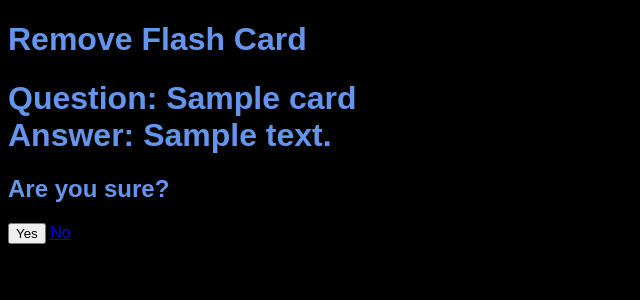
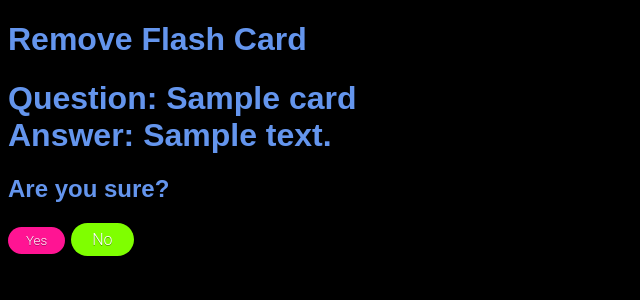
Before and after one commit to GreyPaperclip/python_flask_learning2, a Flask app: template templates/remove_card.html in a window 1280 px wide. Shown: the top 300 px of the page, without its empty margins (0-640 px from the left). Run offline with Flask 2, Linux system fonts and the light colour scheme; the template is opened without the code that fills it: most values are stand-ins (such as "Sample title", 1, 10 or a date in 2020).

Commit message:
Added improved buttons

```diff
--- a/static/button.css
+++ b/static/button.css
@@ -22,3 +22,30 @@ display:block;
 margin:0.2em auto;
 }
 }
+
+button.buttonx{
+display:inline-block;
+padding:0.3em 1.2em;
+margin:0 0.1em 0.1em 0;
+border:0.16em solid rgba(255,255,255,0);
+border-radius:2em;
+box-sizing: border-box;
+text-decoration:none;
+font-family:'Roboto',sans-serif;
+font-weight:300;
+color:#FFFFFF;
+text-shadow: 0 0.04em 0.04em rgba(0,0,0,0.35);
+text-align:center;
+transition: all 0.2s;
+}
+button.buttonx:hover{
+border-color: rgba(255,255,255,1);
+}
+}
+
+@media all and (max-width:30em){
+button.buttonx{
+display:block;
+margin:0.2em auto;
+}
+}
--- a/templates/remove_card.html
+++ b/templates/remove_card.html
@@ -3,14 +3,17 @@
 {% block title %}Remove Flash Card{% endblock %}
 
 {% block content %}
+
+    <link rel="stylesheet" type="text/css" href="{{ url_for('static', filename='button.css') }}">
+
     <h1>Remove Flash Card<h1>
     Question: {{ card.question }} <br>
     Answer: {{ card.answer }}
 
     <h2>Are you sure?</h2>
     <form method="post">
-        <button type="submit">Yes</button>
-        <a href="{{ url_for('welcome') }}">No</a>
+        <button type="submit" class="buttonx" style="background-color: deeppink">Yes</button>
+         <a href="{{ url_for('welcome') }}" class="button4" style="background-color: chartreuse">No</a>
     </form>
 
 {% endblock %}
```
